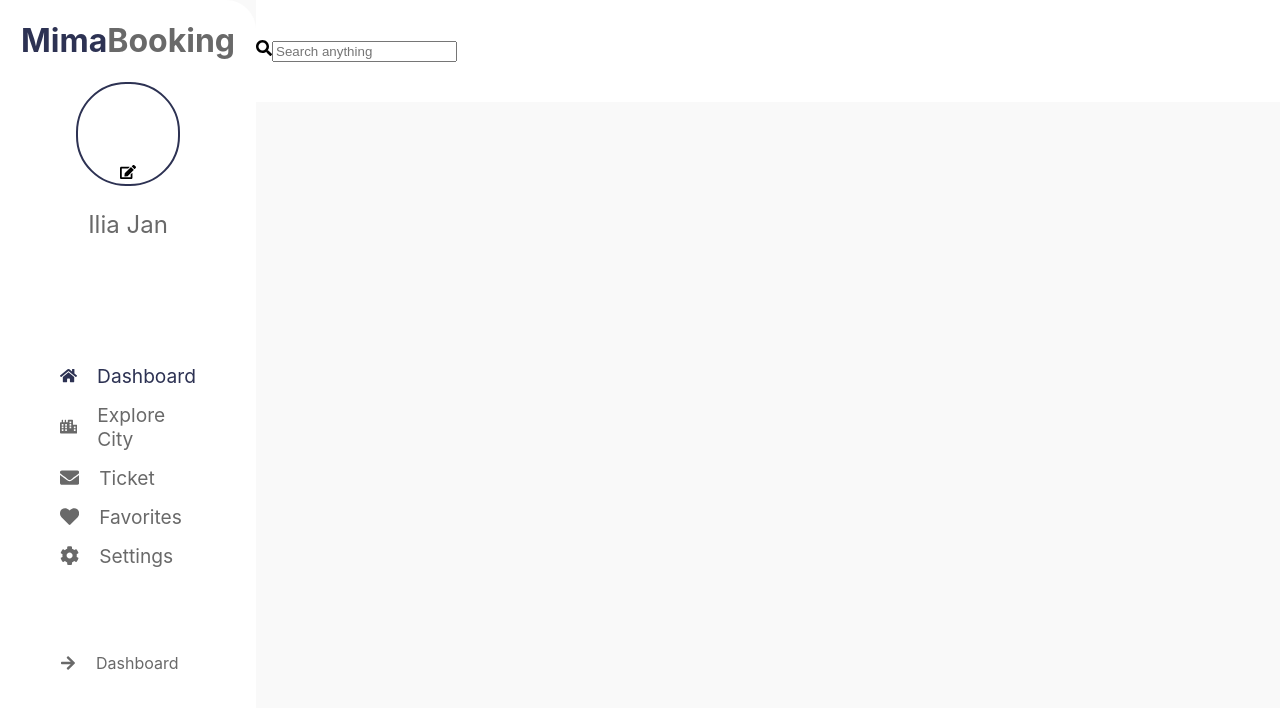
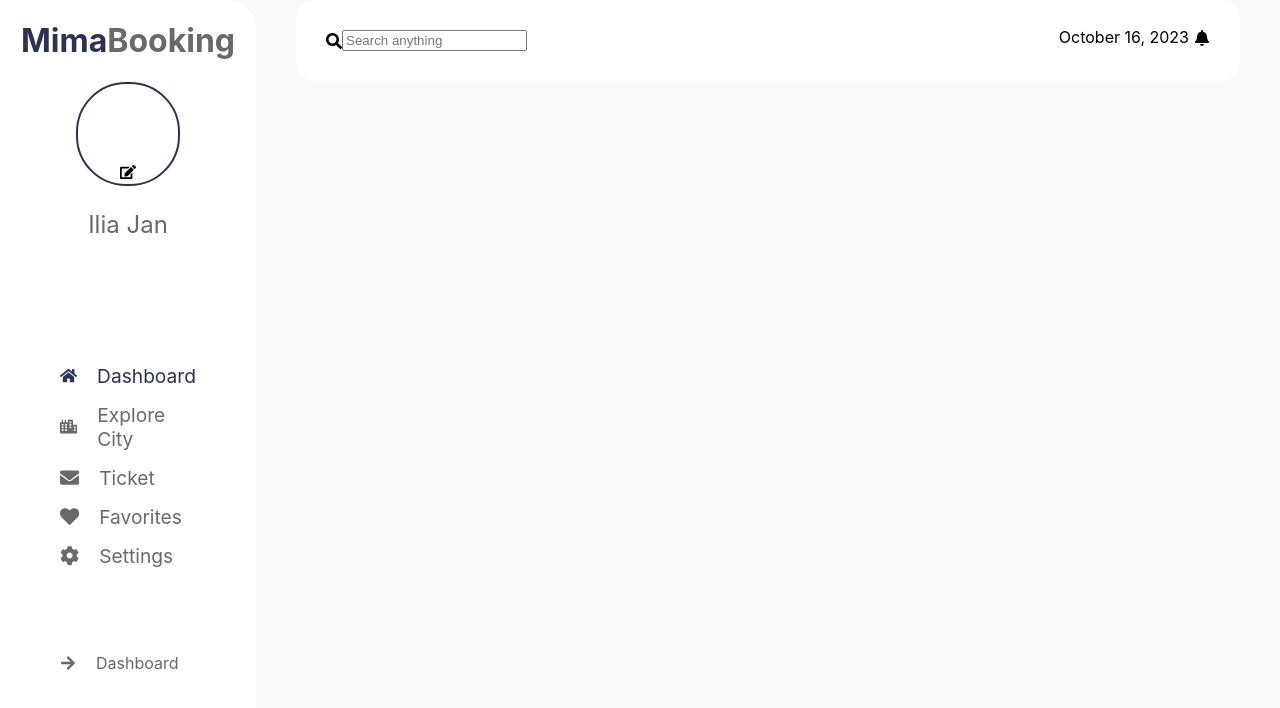
Before and after one commit to patrick-nsolo/hotel-booking-app, a React (Create React App) app: page / in a window 1280 px wide. Shown: the top 708 px of the page. Built offline with nearby package versions, Linux system fonts and the light colour scheme.

Commit message:
update top bar search bar

```diff
--- a/src/components/topBar/topBar.css
+++ b/src/components/topBar/topBar.css
@@ -1,4 +1,27 @@
+.topbar-container{
+    padding:0 40px 0 40px;
+    user-select: none;
+}
 .top-bar{
     background-color: #fff;
-    padding:40px 0 40px 0;
+    padding: 30px;
+    border-radius: 20px;
+    display:flex;
+    justify-content: space-between;
 }
+.date-notification{
+    display: flex;
+    justify-content: space-evenly;
+}
+.date{
+    margin-top: -3px;
+    margin-right: 5px;
+}
+.search-bar{
+    display: flex;
+    align-items: center;
+}
+.search-content{
+    display: flex;
+    align-items: center;
+}
--- a/src/components/topBar/topBar.js
+++ b/src/components/topBar/topBar.js
@@ -1,5 +1,5 @@
 import React from 'react';
-import { FaSearch } from 'react-icons/fa';
+import { FaSearch, FaBell } from 'react-icons/fa';
 import './TopBar.css';
 
 function TopBar() {
@@ -12,6 +12,11 @@ function TopBar() {
             <input type="text" placeholder="Search anything" />
           </div>
         </div>
+        <div className='date-notification'>
+          <div className='date'>October 16, 2023</div>
+          <FaBell className='bell-icon'/>
+          <div className='notification-dot'></div>
+        </div>
       </div>
     </div>
   )
```
